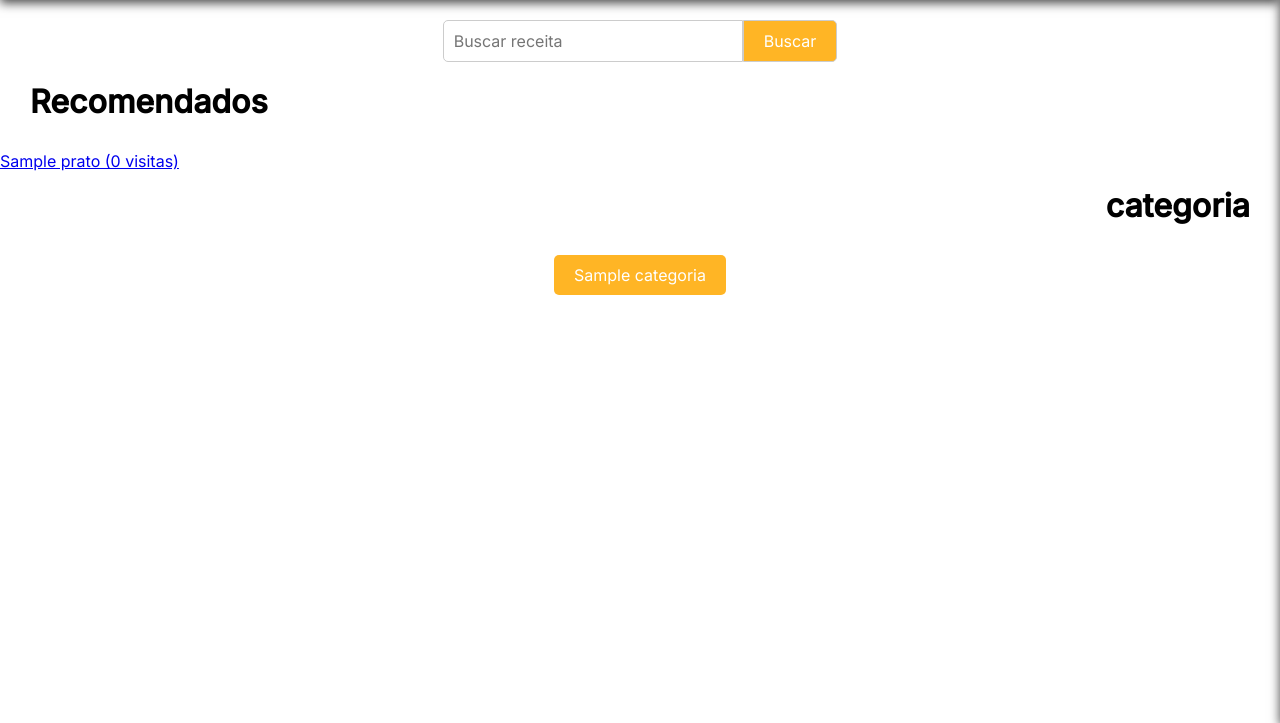
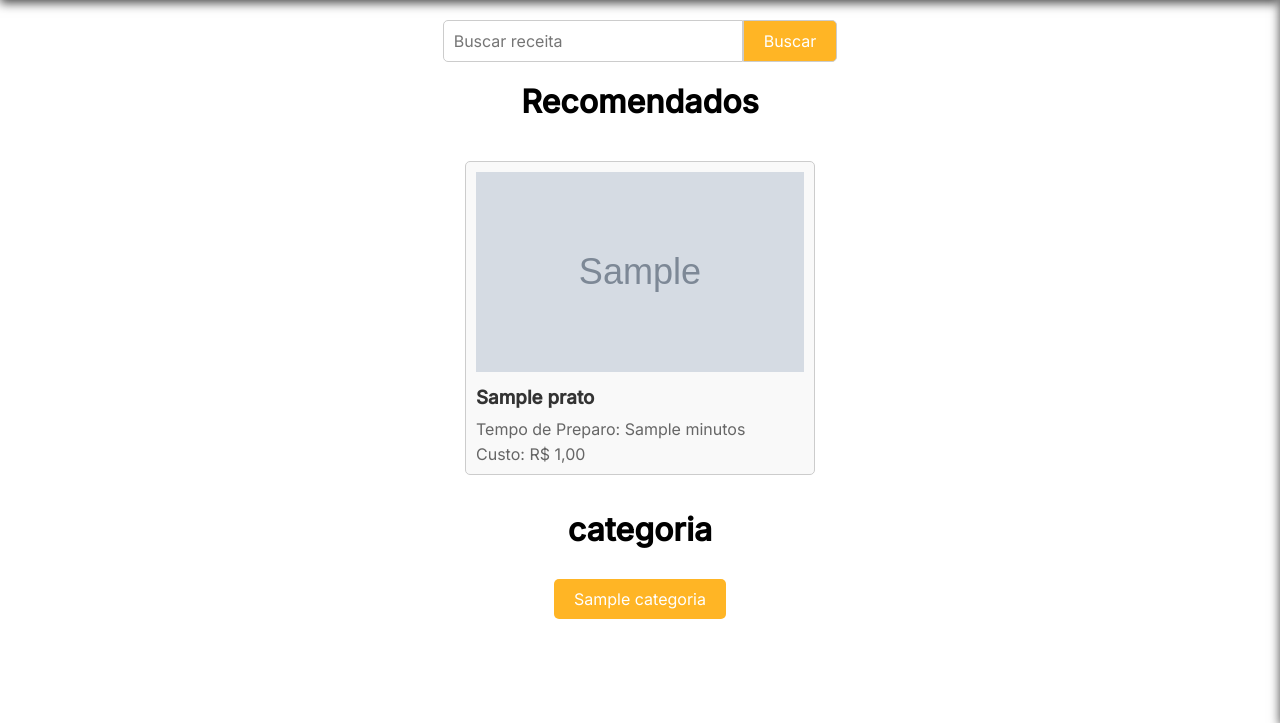
Before and after one commit to MateusCPassos/TCC-chefVirtual, a PHP site: page /chefVirtual/ in a window 1280 px wide. Shown: the part 77-800 px from the top of the page. Run offline with PHP 8.4, Linux system fonts and the light colour scheme; tables that the repository leaves empty hold one stand-in row (values such as "Sample post"); grey boxes marked "Sample" are stand-in pictures; data that the repository does not hold is empty.

Commit message:
alterações

```diff
--- a/css/index.css
+++ b/css/index.css
@@ -45,6 +45,13 @@ h2 {
   background-color: #e0a600;
 }
 
+.receitas-recomendadas {
+  margin-top: 20px;
+  display: flex;
+  flex-wrap: wrap;
+  justify-content: center;
+}
+
 .receita {
   list-style-type: none;
   margin: 20px;
@@ -52,16 +59,8 @@ h2 {
   border: 1px solid #ccc;
   border-radius: 5px;
   background-color: #f9f9f9;
-  width: 300px;
-  display: inline-block;
-  vertical-align: top;
+  width: 350px; /* Tamanho igual ao da tela de exemplo */
   text-align: left;
-}
-
-.receitas-lista {
-  padding: 0;
-  list-style: none;
-  text-align: center;
 }
 
 .receita img.foto-prato {
@@ -91,18 +90,15 @@ h2 {
   text-align: center;
 }
 
-
-.recomendados h1{
-  margin: 30px;
+.recomendados h1 {
+text-align: center;
   margin-top: 15px;
 }
 
-
-.categoria h1{
-  text-align: right;
+.categoria h1 {
+  text-align: center;
   margin: 30px;
   margin-top: 15px;
-
 }
 
 .categorias-lista {
@@ -111,13 +107,11 @@ h2 {
   margin: 30px auto;
   width: 90%;
   text-align: center;
-
 }
 
 .categorias-lista li {
   display: inline-block;
   margin-right: 30px;
-
 }
 
 .categorias-lista li:last-child {
--- a/pages/index.php
+++ b/pages/index.php
@@ -18,7 +18,7 @@ $sql_receitas_mais_visitadas = "SELECT p.*, COUNT(l.prato_id) AS visitas
                                 LEFT JOIN log l ON p.id = l.prato_id
                                 GROUP BY p.id
                                 ORDER BY visitas DESC
-                                LIMIT 5"; // Você pode ajustar o número de receitas recomendadas aqui
+                                LIMIT 6";
 $stmt_receitas_mais_visitadas = $pdo->prepare($sql_receitas_mais_visitadas);
 $stmt_receitas_mais_visitadas->execute();
 $receitas_recomendadas = $stmt_receitas_mais_visitadas->fetchAll(PDO::FETCH_ASSOC);
@@ -45,7 +45,14 @@ $receitas_recomendadas = $stmt_receitas_mais_visitadas->fetchAll(PDO::FETCH_ASSO
             <h1>Recomendados</h1>
             <ul class="receitas-recomendadas">
                 <?php foreach ($receitas_recomendadas as $receita) : ?>
-                    <li><a href="exibirReceita.php?recipe_id=<?php echo $receita['id']; ?>"><?php echo htmlspecialchars($receita['nome']); ?> (<?php echo $receita['visitas']; ?> visitas)</a></li>
+                  <li class="receita">
+              <?php if (!empty($receita['foto'])) : ?>
+                <img src="../<?php echo htmlspecialchars($receita['foto']); ?>" alt="Foto do Prato" class="foto-prato">
+              <?php endif; ?>
+              <h3><a href="exibirReceita.php?recipe_id=<?php echo $receita['id']; ?>"><?php echo htmlspecialchars($receita['nome']); ?></a></h3>
+              <p class="tempo-preparo">Tempo de Preparo: <?php echo htmlspecialchars($receita['tempoPreparo']); ?> minutos</p>
+              <p class="custo">Custo: R$ <?php echo number_format($receita['custo'], 2, ',', '.'); ?></p>
+            </li>
                 <?php endforeach; ?>
             </ul>
         </div>
```
